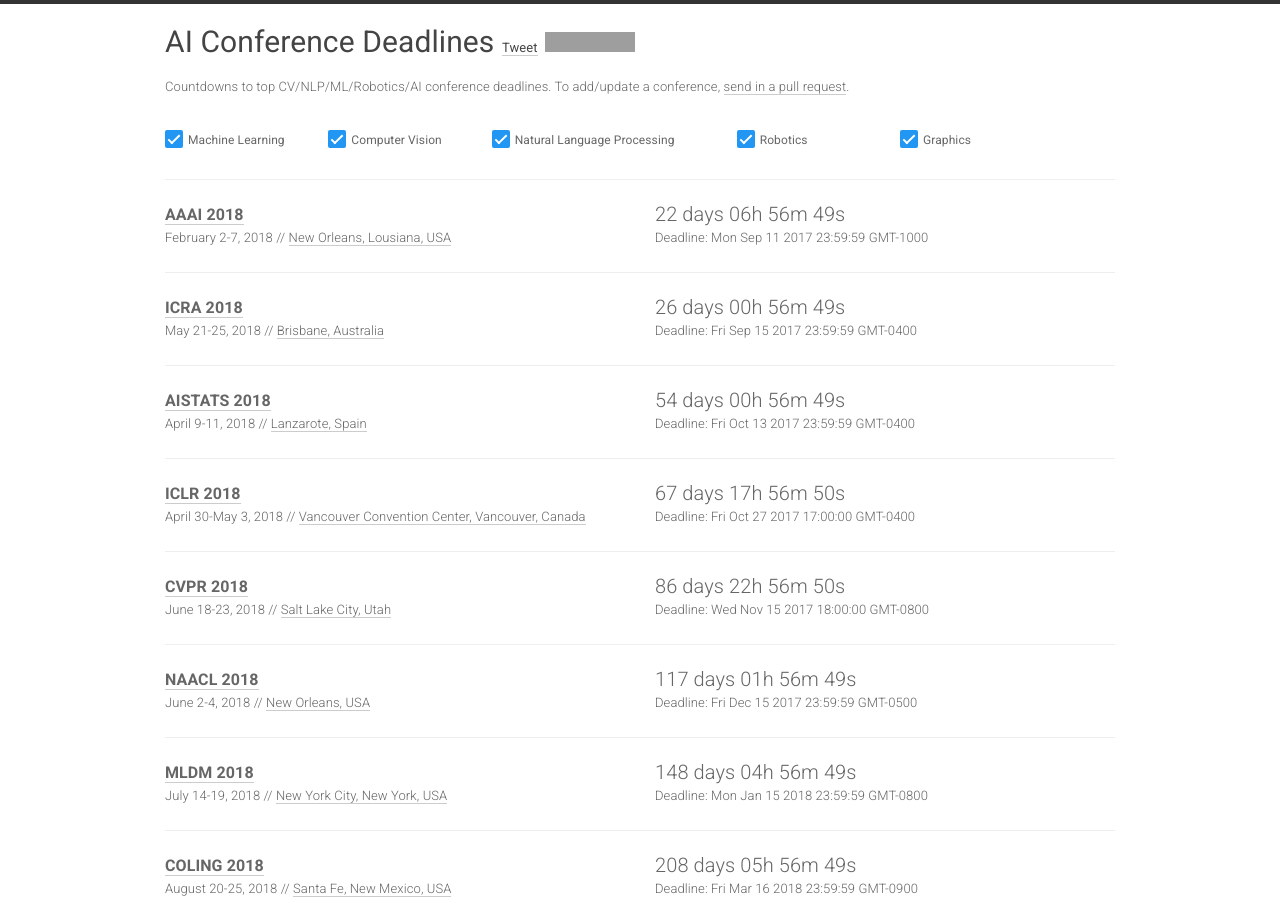
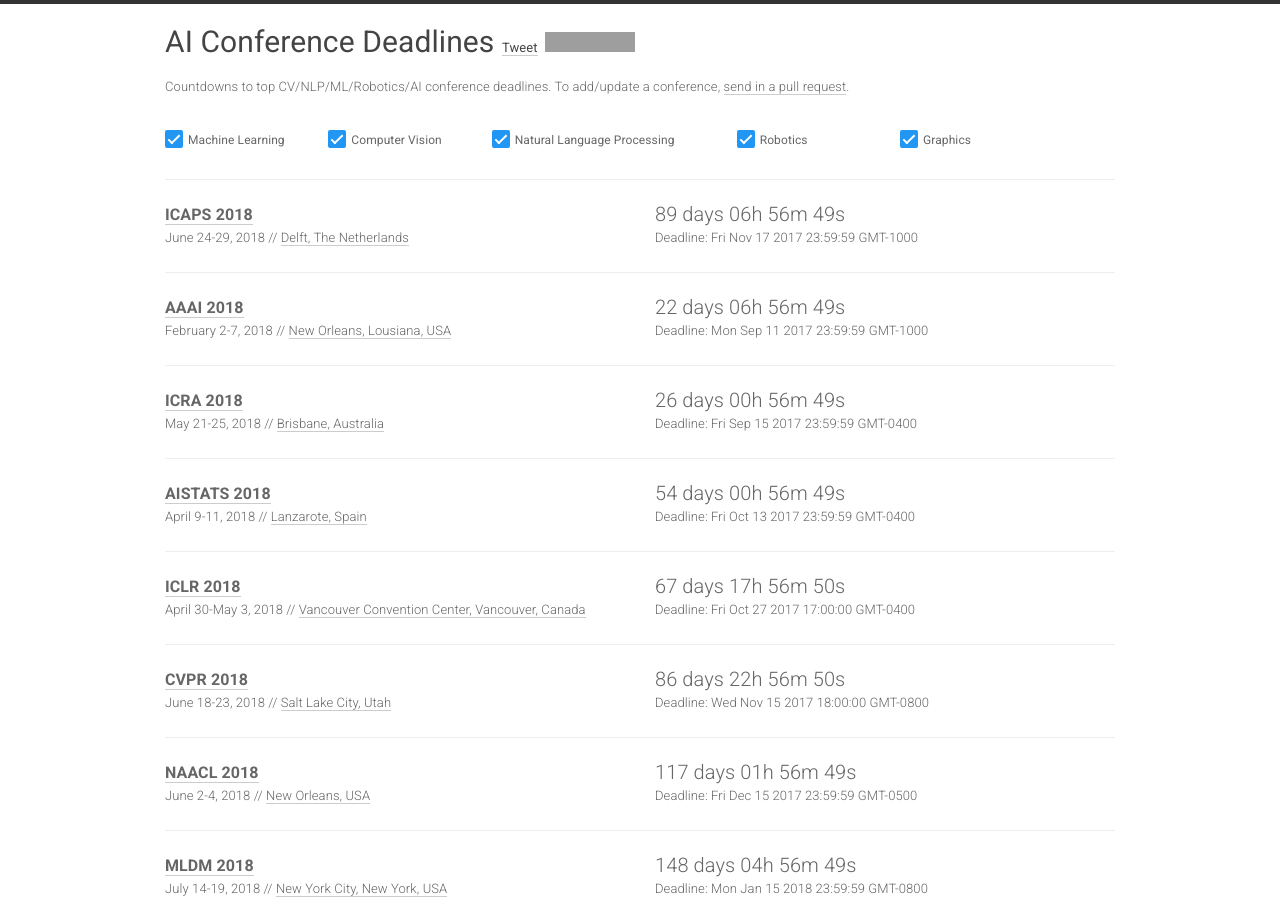
Before and after one commit to paperswithcode/ai-deadlines, a Jekyll site: the page built from index.html, in a window 1280 px wide and 900 px high. Built offline with Jekyll 4.4.1, drawn with Linux system fonts in a browser that asks for light colours; nearby versions of some CDN libraries; comment, search, counter and statistics services are not loaded; grey boxes are pictures that could not be loaded.

Commit message:
Conference on Automated Planning and Scheduling

```diff
--- a/_data/conferences.yml
+++ b/_data/conferences.yml
@@ -1,4 +1,14 @@
 ---
+
+- name: ICAPS
+  year: 2018
+  id: icaps2018
+  link: http://icaps18.icaps-conference.org/
+  deadline: "2017-11-17 23:59:59"
+  timezone: Pacific/Honolulu
+  date: June 24-29, 2018
+  place: Delft, The Netherlands
+  sub: ML
 
 - name: AAAI
   year: 2018
```
